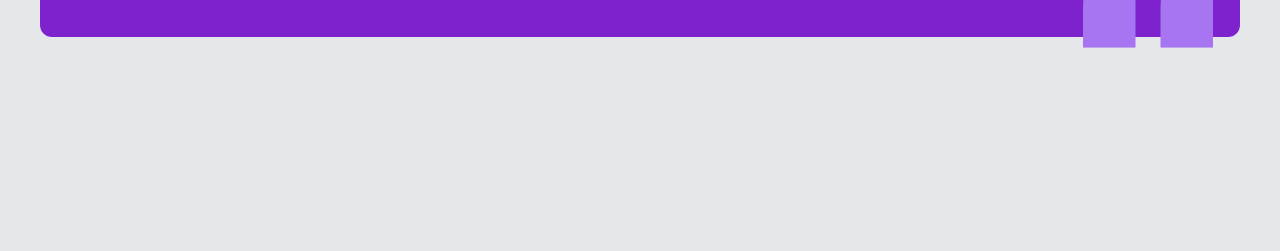
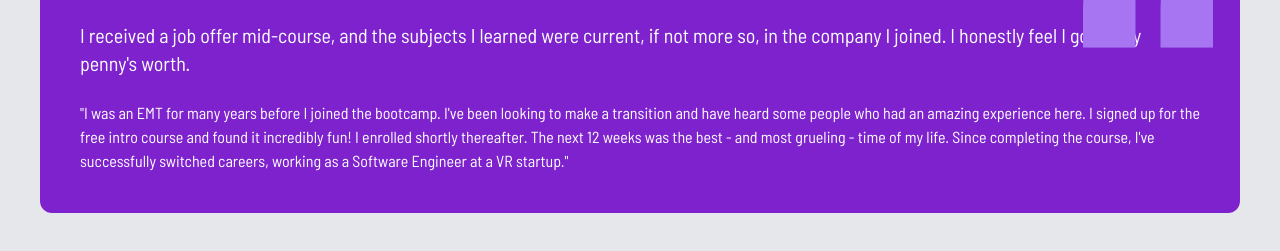
Before and after one commit to gaurav-shrestha/Testimonial, a website: page index.html in a window 1280 px wide. Shown: the part 123-374 px from the top of the page. Drawn offline with Linux system fonts and the light colour scheme.

Commit message:
paragraphs added

```diff
--- a/index.html
+++ b/index.html
@@ -36,6 +36,16 @@
                             <p class="opacity-50">Verified Graduate</p>
                         </div>
                     </div>
+                    <!-- Main Paragraph -->
+                    <p class="mt-6 text-xl">
+                        I received a job offer mid-course, and the subjects I learned were current, if not more so, in the company I joined. I honestly feel I got every penny's worth.
+                    </p>
+                    <!-- Sub Paragraph -->
+                    <p class="mt-6 text-md">
+                        "I was an EMT for many years before I joined the bootcamp. I've been looking to make a transition and have heard some people who had an amazing experience here. I signed up for
+                        the free intro course and found it incredibly fun! I enrolled shortly thereafter. The next 12 weeks was the best - and most grueling - time of my life. Since completing the
+                        course, I've successfully switched careers, working as a Software Engineer at a VR startup."
+                    </p>
                 </div>
             </div>
         </div>
```
Also changed, not shown: css/output.css.
